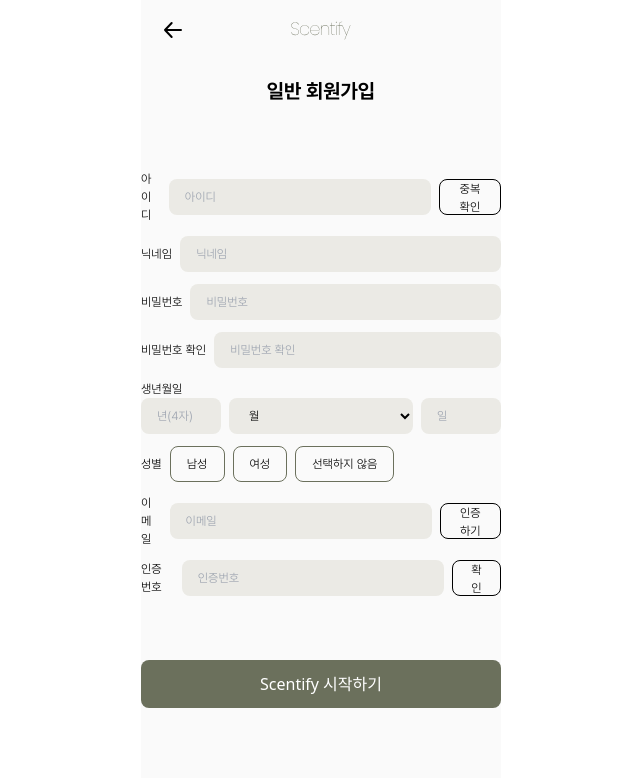
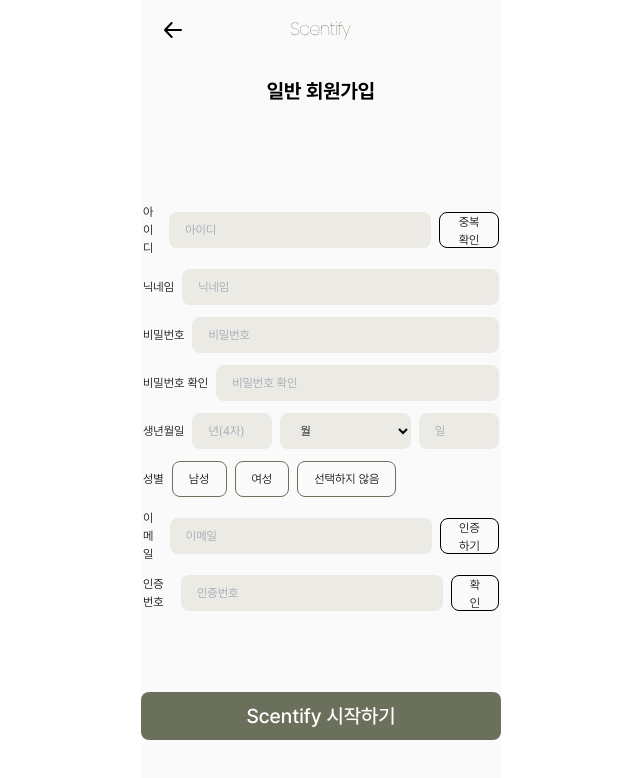
Before and after one commit to Sunjung-Eo/Scentify, a React app in the folder FrontEnd/scentify/: page /user/regist/general in a window 1280 px wide. Shown: the top 778 px of the page, without its empty margins (319-959 px from the left). Built offline with nearby package versions, Linux system fonts and the light colour scheme; the HTML template or start-up script is replaced by a standard one.

Commit message:
✨ feat: [user] 유효성 체크 추가 및 ui 수정 <이가영>

```diff
--- a/FrontEnd/scentify/src/feature/user/register/GeneralRegist.tsx
+++ b/FrontEnd/scentify/src/feature/user/register/GeneralRegist.tsx
@@ -21,12 +21,12 @@
       />
       <main className="content flex flex-grow justify-center">
         <div className="flex flex-col items-center justify-between">
-          <div className="top-4 pt-4 font-pre-bold text-20">일반 회원가입</div>
+          <div className="top-4 p-4 font-pre-bold text-20">일반 회원가입</div>
           <RegistForm onRegist={handleRegistrationComplete} />
           <button
             type="submit"
             form="registForm"
-            className="mb-8 h-12 w-full rounded-lg bg-brand text-white"
+            className=" h-12 w-full rounded-lg bg-brand text-white text-20 font-pre-medium"
           >
             Scentify 시작하기
           </button>
--- a/FrontEnd/scentify/src/feature/user/register/components/RegistForm.tsx
+++ b/FrontEnd/scentify/src/feature/user/register/components/RegistForm.tsx
@@ -39,8 +39,13 @@
     let newErrors: { [key: string]: string } = {};
 
     // 유효성 검사 적용
-    const idError = validateId(formData.id);
-    if (idError) newErrors.id = idError;
+    // const idError = validateId(formData.id);
+    // if (idError) newErrors.id = idError;
+
+    // ID 중복 체크가 완료되지 않은 경우
+    if (!errors.id || errors.id !== '사용 가능한 아이디입니다.') {
+      newErrors.id = '아이디 중복 확인이 필요합니다.';
+    }
 
     if (!formData.nickname.trim()) {
       newErrors.nickname = '닉네임을 입력해주세요.';
@@ -103,7 +108,7 @@
       id="registForm"
       onSubmit={handleSubmit}
       noValidate
-      className="flex w-full max-w-[360px] flex-col gap-3 font-pre-light text-12"
+      className="flex w-full max-w-[360px] flex-col gap-3 font-pre-light text-12 min-h-[400px] overflow-y-auto p-[2px]"
     >
       {/* 아이디 */}
       <div className="flex items-center gap-2 ">
@@ -152,7 +157,7 @@
       </div>
 
       {/* 비밀번호 */}
-      <div className="flex items-center gap-2 ">
+      <div className="flex items-center gap-2">
         <label htmlFor="password">비밀번호</label>
         <input
           id="password"
@@ -163,6 +168,11 @@
           className={inputStyles}
         />
       </div>
+      {errors.password && (
+        <p className="text-[12px] text-red-500 break-words whitespace-pre-line ">
+          {errors.password}
+        </p>
+      )}
 
       {/* 비밀번호 확인 */}
       <div className="flex items-center gap-2 ">
@@ -183,7 +193,7 @@
 
       {/* 생년월일 */}
       <fieldset id="birth" className="flex items-center gap-2">
-        <legend className="flex text-12">생년월일</legend>
+        <label className="flex text-12">생년월일</label>
 
         <input
           type="text"
--- a/FrontEnd/scentify/src/feature/user/register/handler/registFormHandler.ts
+++ b/FrontEnd/scentify/src/feature/user/register/handler/registFormHandler.ts
@@ -1,6 +1,7 @@
 import { checkId } from '../../../../apis/user/checkId';
 import { getEmailCode } from '../../../../apis/user/getEmailCode';
 import { checkEmailCode } from '../../../../apis/user/checkEmailCode';
+import { validateId } from '../../../../utils/validation';
 
 /**
  * 성별 선택 핸들러
@@ -26,6 +27,13 @@
     return;
   }
 
+  // ID 유효성 검사 추가
+  const idValidationError = validateId(id);
+  if (idValidationError) {
+    setErrors((prev) => ({ ...prev, id: idValidationError }));
+    return;
+  }
+
   try {
     const result = await checkId(id);
     setErrors((prev) => ({
@@ -33,7 +41,7 @@
       id: result ? result : '사용 가능한 아이디입니다.',
     }));
   } catch {
-    setErrors((prev) => ({ ...prev, id: '서버 오류가 발생했습니다.' }));
+    setErrors((prev) => ({ ...prev, id: '사용할 수 없는 아이디입니다.' }));
   }
 };
 
--- a/FrontEnd/scentify/src/styles/global.css
+++ b/FrontEnd/scentify/src/styles/global.css
@@ -2,6 +2,15 @@
 @tailwind base;
 @tailwind components;
 @tailwind utilities;
+
+input:-webkit-autofill,
+input:-webkit-autofill:hover,
+input:-webkit-autofill:focus,
+input:-webkit-autofill:active {
+  transition: background-color 5000s;
+  -webkit-text-fill-color: inherit !important;
+  -webkit-box-shadow: 0 0 0px 1000px transparent inset !important;
+}
 
 @font-face {
   font-family: 'Pretendard-Bold';
--- a/FrontEnd/scentify/src/utils/validation.ts
+++ b/FrontEnd/scentify/src/utils/validation.ts
@@ -13,7 +13,7 @@
 
 export const validatePassword = (password: string): string | null => {
   if (!passwordRegex.test(password)) {
-    return '비밀번호는 영문자, 숫자, 특수문자를 포함하여 8~20자 사이여야 합니다.';
+    return '비밀번호는 영문자, 숫자, 특수문자(@$!%*?&#)를 포함하여\n8~20자 사이여야 합니다.';
   }
   return null;
 };
```
Also changed, not shown: FrontEnd/scentify/src/components/Alert/Alert.tsx (added).
